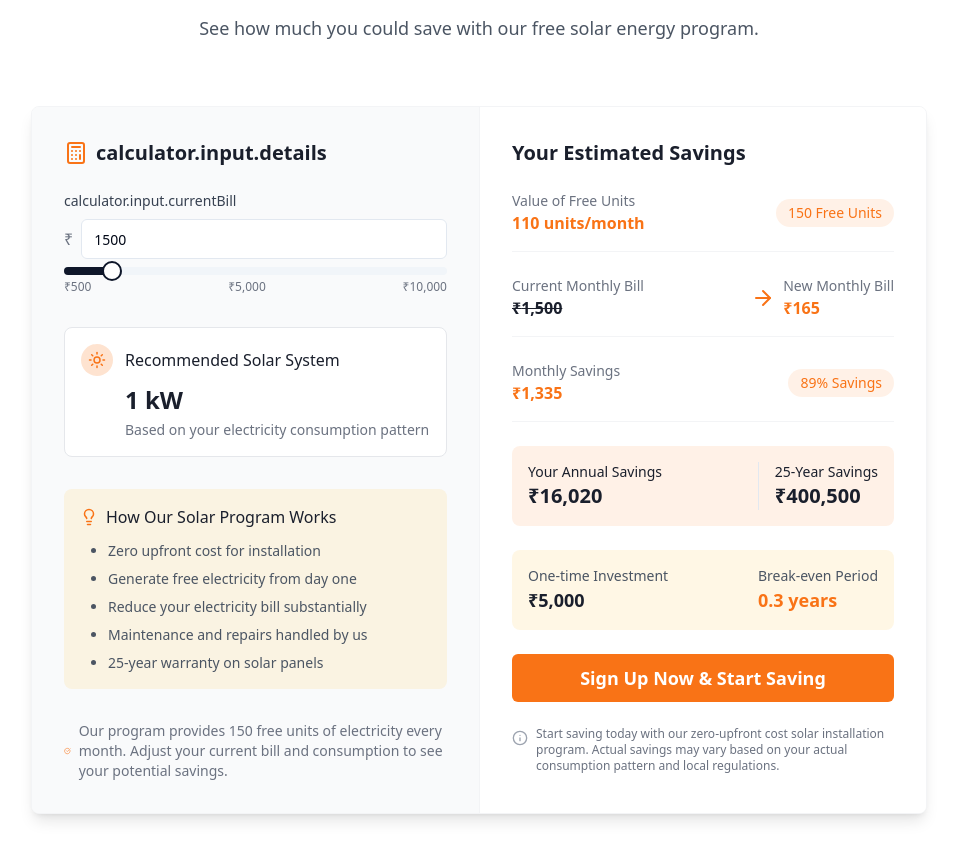
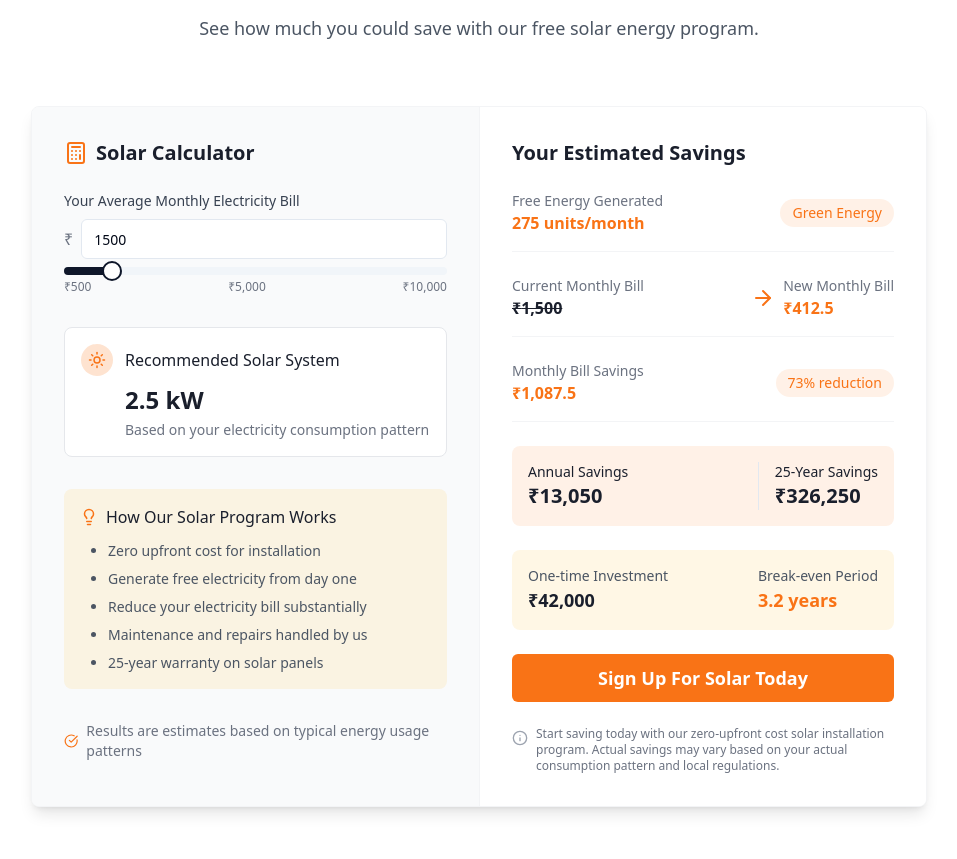
Before and after one commit to manojkansal123/lumifly, a React (Vite) app: page / in a window 1280 px wide. Shown: the part 5060-5919 px from the top of the page, without its empty margins (161-1118 px from the left). Built offline with nearby package versions, Linux system fonts and the light colour scheme.

Commit message:
Refactor: Implement solar system size calculation
Implement the solar system size calculation based on the provided formula.

```diff
--- a/src/components/sections/CalculatorSection.tsx
+++ b/src/components/sections/CalculatorSection.tsx
@@ -11,13 +11,30 @@ const CalculatorSection = () => {
   const [monthlyBill, setMonthlyBill] = useState<number>(1500);
   const [capacity, setCapacity] = useState<number>(1);
 
-  // Effect to calculate capacity based on monthly bill
+  // Effect to calculate capacity based on monthly bill using the new formula
   useEffect(() => {
-    // Simple formula to estimate required solar capacity based on bill
-    // Assuming 1kW capacity for every Rs. 1500 of monthly bill
-    let estimatedCapacity = Math.max(1, Math.round(monthlyBill / 1500));
-    // Cap at 3kW for simplicity
-    estimatedCapacity = Math.min(estimatedCapacity, 3);
+    // New formula for solar system size calculation
+    let calculatedValue;
+
+    if (monthlyBill < 145) {
+      calculatedValue = monthlyBill / 2.9;
+    } else if (monthlyBill < 850) {
+      calculatedValue = (50 + (monthlyBill - 145) / 4.7);
+    } else if (monthlyBill < 1990) {
+      calculatedValue = (200 + (monthlyBill - 850) / 5.7);
+    } else {
+      calculatedValue = (400 + (monthlyBill - 1990) / 6.1);
+    }
+
+    // Convert to kW based on the formula
+    let estimatedCapacity = calculatedValue / (1.04 * 110);
+
+    // Round to nearest 0.5
+    estimatedCapacity = Math.round(estimatedCapacity * 2) / 2;
+
+    // Ensure minimum of 1kW and maximum of 3kW for the UI
+    estimatedCapacity = Math.max(1, Math.min(estimatedCapacity, 3));
+
     setCapacity(estimatedCapacity);
   }, [monthlyBill]);
 
@@ -30,7 +47,7 @@ const CalculatorSection = () => {
 
   // Investment based on capacity
   let investment = 0;
-  switch(capacity) {
+  switch(Math.round(capacity)) {
     case 1:
       investment = 5000;
       break;
@@ -65,14 +82,14 @@ const CalculatorSection = () => {
             <div className="p-8 bg-gray-50">
               <h3 className="text-xl font-bold text-lumifly-navy mb-6 flex items-center">
                 <Calculator className="mr-2 text-solar-orange" />
-                {t("calculator.input.details")}
+                Solar Calculator
               </h3>
 
               <div className="space-y-8">
                 {/* Average Monthly Bill */}
                 <div>
                   <label className="block text-sm font-medium text-gray-700 mb-2">
-                    {t("calculator.input.currentBill")}
+                    Your Average Monthly Electricity Bill
                   </label>
                   <div className="flex items-center">
                     <span className="text-gray-500 mr-2">₹</span>
@@ -135,7 +152,7 @@ const CalculatorSection = () => {
                 <div className="mt-4">
                   <p className="text-sm text-gray-500 flex items-center">
                     <CheckCircle className="h-4 w-4 mr-2 text-solar-orange" />
-                    {t("calculator.info") || "Results are estimates based on typical energy usage patterns"}
+                    Results are estimates based on typical energy usage patterns
                   </p>
                 </div>
               </div>
@@ -144,18 +161,18 @@ const CalculatorSection = () => {
             {/* Results Side */}
             <div className="p-8 bg-white border-t md:border-t-0 md:border-l border-gray-100">
               <h3 className="text-xl font-bold text-lumifly-navy mb-6">
-                {t("calculator.results.title") || "Your Estimated Savings"}
+                Your Estimated Savings
               </h3>
 
               <div className="space-y-6">
                 {/* Free Units */}
                 <div className="flex justify-between items-center pb-4 border-b border-gray-100">
                   <div>
-                    <p className="text-sm text-gray-500">{t("calculator.results.freeUnits") || "Free Energy Generated"}</p>
+                    <p className="text-sm text-gray-500">Free Energy Generated</p>
                     <p className="font-semibold text-solar-orange">{freeUnits} units/month</p>
                   </div>
                   <div className="bg-solar-orange/10 text-solar-orange font-medium py-1 px-3 rounded-full text-sm">
-                    {t("calculator.results.freeLabel") || "Green Energy"}
+                    Green Energy
                   </div>
                 </div>
 
@@ -177,11 +194,11 @@ const CalculatorSection = () => {
                 {/* Monthly Savings */}
                 <div className="flex justify-between items-center pb-4 border-b border-gray-100">
                   <div>
-                    <p className="text-sm text-gray-500">{t("calculator.results.monthlySavings") || "Monthly Bill Savings"}</p>
+                    <p className="text-sm text-gray-500">Monthly Bill Savings</p>
                     <p className="font-semibold text-solar-orange">₹{savingsPerMonth.toLocaleString()}</p>
                   </div>
                   <div className="bg-solar-orange/10 text-solar-orange font-medium py-1 px-3 rounded-full text-sm">
-                    {savingsPercentage}% {t("calculator.results.savingsPercent") || "reduction"}
+                    {savingsPercentage}% reduction
                   </div>
                 </div>
 
@@ -189,7 +206,7 @@ const CalculatorSection = () => {
                 <div className="bg-solar-orange/10 p-4 rounded-lg">
                   <div className="flex justify-between">
                     <div>
-                      <p className="text-sm text-lumifly-navy">{t("calculator.results.annualSavings") || "Annual Savings"}</p>
+                      <p className="text-sm text-lumifly-navy">Annual Savings</p>
                       <p className="text-xl font-bold text-lumifly-navy">₹{annualSavings.toLocaleString()}</p>
                     </div>
                     <div className="border-l pl-4">
@@ -214,7 +231,7 @@ const CalculatorSection = () => {
                 </div>
 
                 <Button className="w-full bg-solar-orange hover:bg-solar-orange/90 text-white py-6 text-lg font-bold">
-                  {t("calculator.results.signUp") || "Sign Up For Solar Today"}
+                  Sign Up For Solar Today
                 </Button>
 
                 <div className="flex items-start space-x-2">
```
